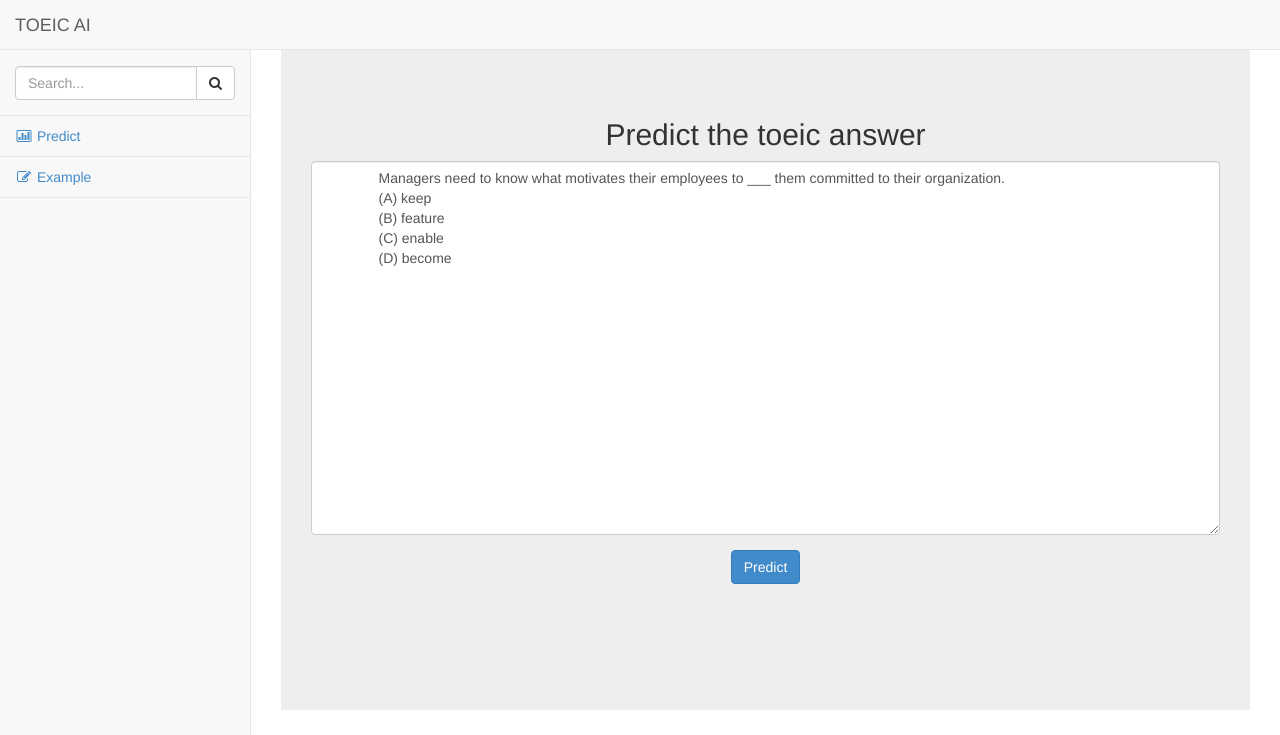
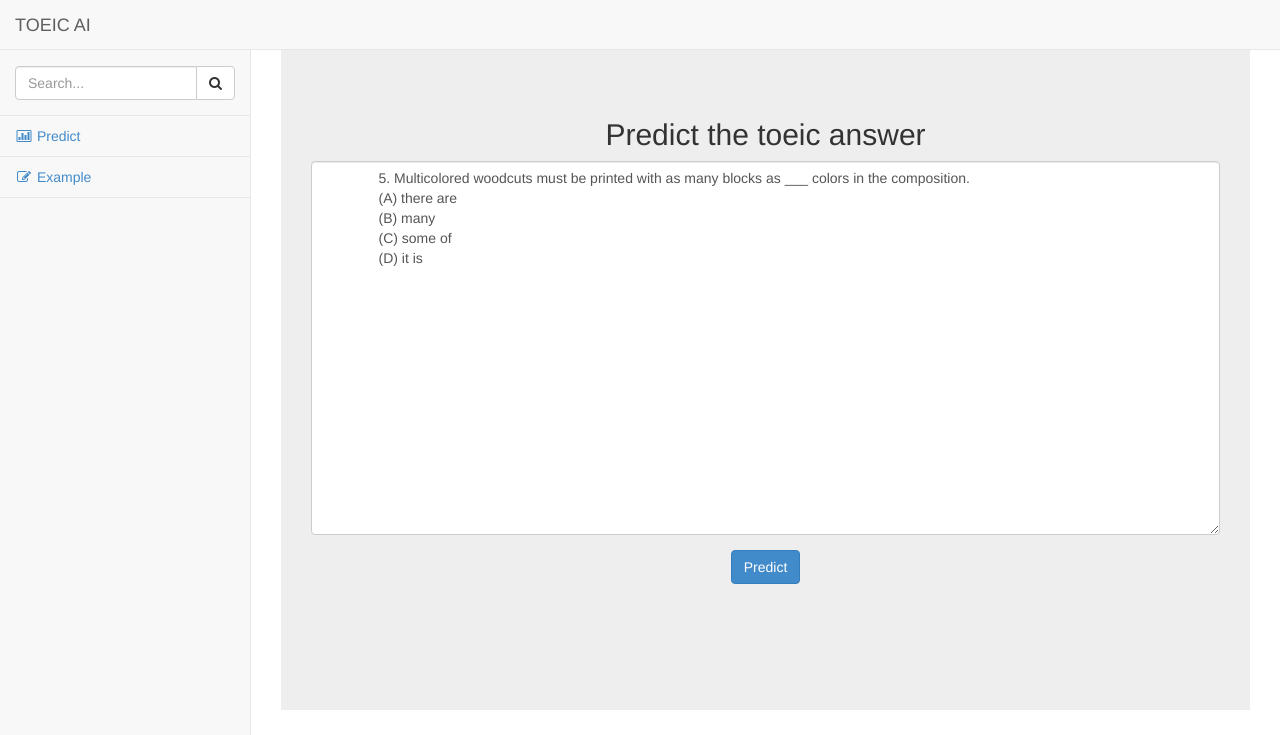
Before and after one commit to phu-bui/TOEIC_AI, a Flask app: page /example in a window 1280 px wide. Shown: the top 735 px of the page. Run offline with Flask 2, Linux system fonts and the light colour scheme; some libraries are stand-ins or nearby versions.

```diff
--- a/templates/example.html
+++ b/templates/example.html
@@ -39,11 +39,11 @@
         <form action="/result" method="POST">
           <div class="form-group">
             <textarea class="form-control" name="question" rows="18">
-              Managers need to know what motivates their employees to ___ them committed to their organization.
-              (A) keep
-              (B) feature
-              (C) enable
-              (D) become
+              5. Multicolored woodcuts must be printed with as many blocks as ___ colors in the composition.
+              (A) there are
+              (B) many
+              (C) some of
+              (D) it is
             </textarea>
           </div>
           <button type="submit" class="btn btn-primary">Predict</button>
```
Also changed, not shown: 1 other file.
